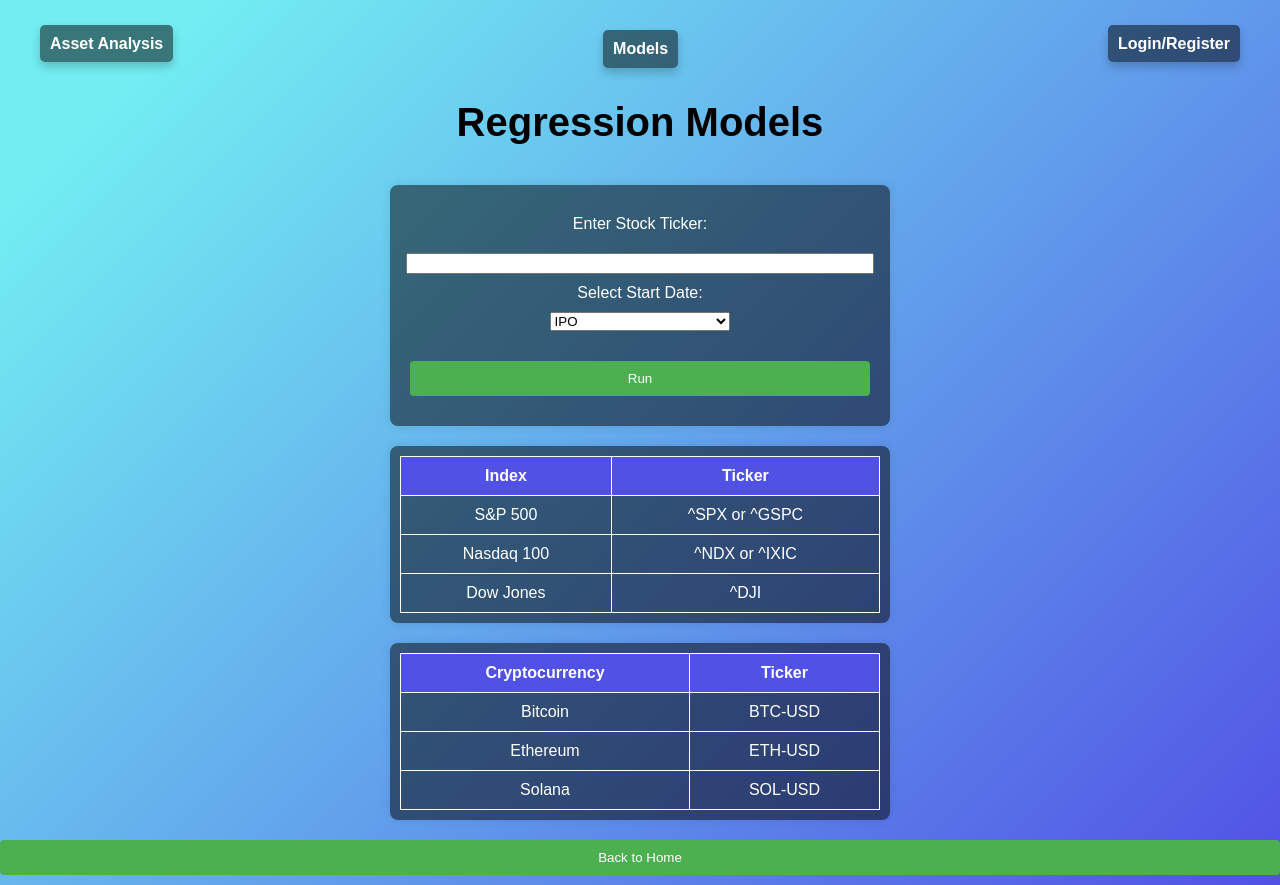
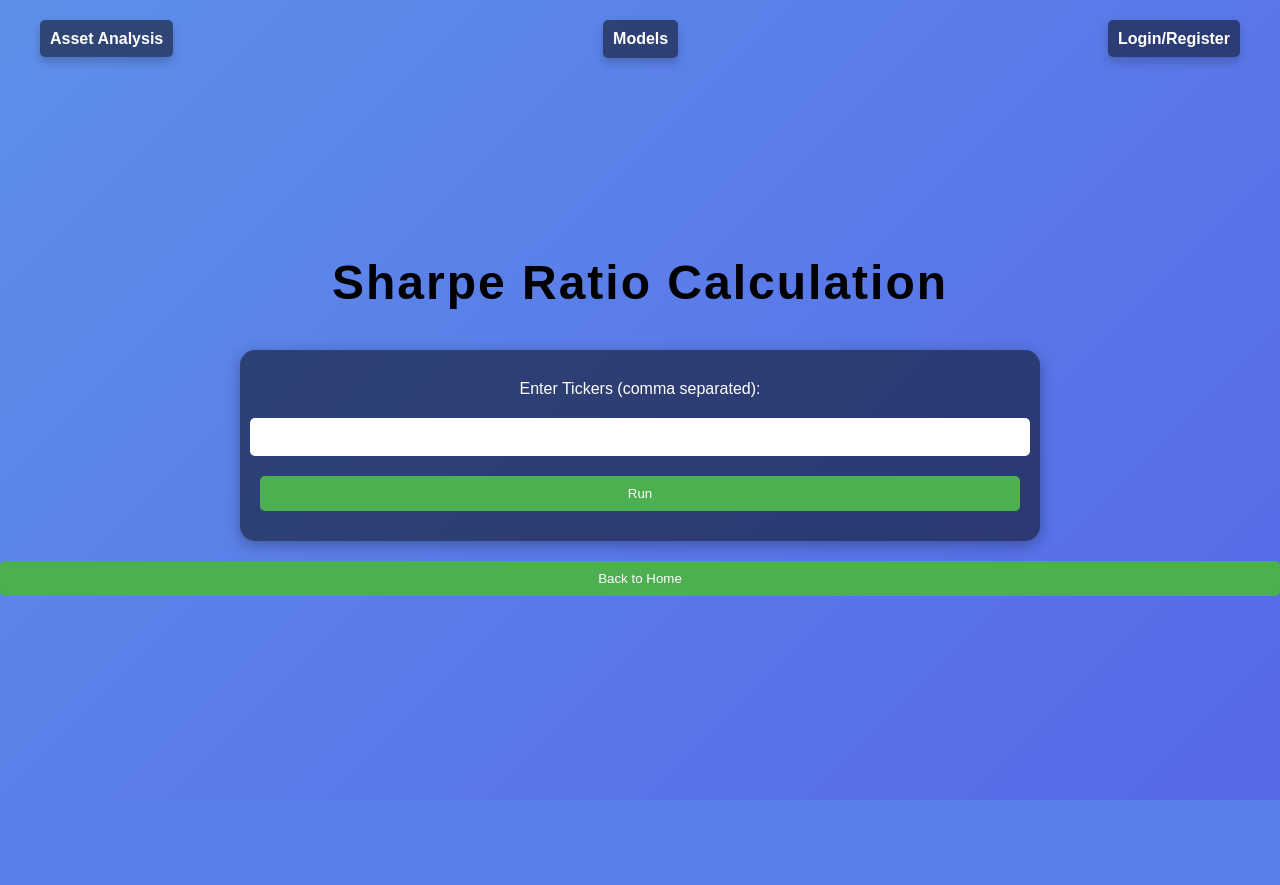
Before and after one commit to JTtryingtoCode/AssetAnalysis, a Flask app: template templates/portfolio_optimizer.html in a window 1280 px wide. After the commit the page ends 800 px from the top, so only its background shows below. Run offline with Flask 3, Linux system fonts and the light colour scheme; the template is opened without the code that fills it, so the values that code supplies are empty; some libraries are stand-ins or nearby versions.

Commit message:
Update portfolio_optimizer.html

```diff
--- a/templates/portfolio_optimizer.html
+++ b/templates/portfolio_optimizer.html
@@ -3,17 +3,13 @@
 <head>
     <meta charset="UTF-8">
     <meta name="viewport" content="width=device-width, initial-scale=1.0">
-    <title>Regression Models</title>
+    <title>Portfolio Optimizer</title>
     <link rel="stylesheet" href="/static/style.css">
+    <link rel="icon" href="/static/images/assetanalysis.ico" type="image/x-icon">
     <script src="https://cdn.plot.ly/plotly-latest.min.js"></script>
     <style>
-        .container {
-            width: 100%;
-            max-width: 1200px;
-            margin: 0 auto;
-            padding: 10px;
-            box-sizing: border-box;
-        }
+        @import url('https://fonts.googleapis.com/css2?family=Roboto:wght@400;700&display=swap');
+
         body {
             display: flex;
             flex-direction: column;
@@ -21,86 +17,142 @@
             justify-content: center;
             min-height: 100vh;
             margin: 0;
-            font-family: Arial, sans-serif;
-            background: linear-gradient(135deg, #72EDF2 10%, #5151E5 100%);
+            font-family: 'Roboto', Arial, sans-serif;
+            background: linear-gradient(135deg, #72EDF2, #5151E5);
+            background-size: 400% 400%;
+            animation: gradientBG 15s ease infinite;
             color: white;
             text-align: center;
-            padding: 10px;
+            padding: 20px;
             box-sizing: border-box;
         }
+
         h1 {
-            margin-top: 100px; /* Adjust this to accommodate the fixed header */
+            margin-top: 60px;
             margin-bottom: 40px;
-            font-size: 2.5em;
+            font-size: 3em;
+            letter-spacing: 2px;
             color: black;
         }
+
         form {
             display: flex;
             flex-direction: column;
             align-items: center;
             background-color: rgba(0, 0, 0, 0.5);
             padding: 20px;
-            border-radius: 8px;
-            box-shadow: 0 0 10px rgba(0, 0, 0, 0.1);
+            border-radius: 15px;
+            box-shadow: 0 4px 15px rgba(0, 0, 0, 0.3);
             width: 100%;
-            max-width: 500px;
+            max-width: 800px;
             box-sizing: border-box;
         }
-        label, select, input, button {
+
+        label, input, button {
             margin: 10px 0;
             width: 100%;
         }
-        #result {
-            margin-top: 20px;
-            width: 100%;
-            max-width: 1600px;
-            justify-content: center;
-            align-items: center;
-            display: none;
+
+        input {
+            padding: 10px;
+            border: none;
+            border-radius: 5px;
+            font-size: 1em;
+            background-color: white;
+            color: black;
         }
-        pre {
-            text-align: left;
-            white-space: pre-wrap;
-        }
+
         button {
             padding: 10px;
             background-color: #4CAF50;
             color: white;
             border: none;
-            border-radius: 4px;
+            border-radius: 5px;
             cursor: pointer;
+            transition: background-color 0.3s, transform 0.3s;
+        }
+
+        button:hover {
+            background-color: #45a049;
+            transform: scale(1.05);
+        }
+
+        #result {
+            margin-top: 20px;
+            text-align: center;
+            display: none;
+            width: 100%;
+            max-width: 1000px;
+            box-sizing: border-box;
+        }
+
+        #sharpeRatioGraph {
+            width: 100%;
+            height: 600px;
+        }
+
+        pre {
+            text-align: left;
+            white-space: pre-wrap;
+            padding: 10px;
+            background-color: rgba(0, 0, 0, 0.5);
+            border-radius: 5px;
+            color: white;
             margin-top: 20px;
         }
-        button:hover {
-            background-color: #45a049;
-        }
-        .ticker-table {
+
+        #loading {
+            display: none;
             margin-top: 20px;
-            background-color: rgba(0, 0, 0, 0.5);
-            padding: 10px;
-            border-radius: 8px;
-            box-shadow: 0 0 10px rgba(0, 0, 0, 0.1);
-            width: 100%;
-            max-width: 500px;
-            box-sizing: border-box;
-        }
-        .ticker-table table {
-            width: 100%;
-            border-collapse: collapse;
-            color: white;
-        }
-        .ticker-table th, .ticker-table td {
-            padding: 10px;
-            border: 1px solid white;
             text-align: center;
         }
-        .ticker-table th {
-            background-color: #5151E5;
+
+        #backButton {
+            margin-top: 20px;
+            padding: 10px 20px;
+            background-color: #4CAF50;
+            color: white;
+            border: none;
+            border-radius: 5px;
+            cursor: pointer;
+            transition: background-color 0.3s, transform 0.3s;
         }
+
+        #backButton:hover {
+            background-color: #45a049;
+            transform: scale(1.05);
+        }
+
+        @keyframes fadeIn {
+            from {
+                opacity: 0;
+            }
+            to {
+                opacity: 1;
+            }
+        }
+
+        @keyframes slideIn {
+            from {
+                transform: translateY(50px);
+                opacity: 0;
+            }
+            to {
+                transform: translateY(0);
+                opacity: 1;
+            }
+        }
+
+        @keyframes gradientBG {
+            0% { background-position: 0% 50%; }
+            50% { background-position: 100% 50%; }
+            100% { background-position: 0% 50%; }
+        }
+
+        /* Responsive Design */
         @media (max-width: 600px) {
             h1 {
                 font-size: 2em;
-                margin-top: 70px; /* Adjust this to accommodate the fixed header */
             }
             form {
                 width: 100%;
@@ -110,112 +162,69 @@
             button {
                 padding: 8px;
             }
+            #sharpeRatioGraph {
+                height: 400px;
+            }
         }
     </style>
 </head>
 <body>
     {% include 'header.html' %}
-    <h1>Regression Models</h1>
-    <form id="regressionForm">
-        <label for="stock">Enter Stock Ticker:</label>
-        <input type="text" id="stock" name="stock">
-
-        <div id="start_date_container">
-            <label for="start_date">Select Start Date:</label>
-            <select id="start_date" name="start_date">
-                <option value="ipo">IPO</option>
-                <option value="2007-01-01">GFC</option>
-            </select>
-        </div>
-
+    <h1>Sharpe Ratio Calculation</h1>
+    <form id="sharpeRatioForm">
+        <label for="tickers">Enter Tickers (comma separated):</label>
+        <input type="text" id="tickers" name="tickers" value="">
         <button type="submit">Run</button>
     </form>
-    <div class="ticker-table">
-        <table>
-            <thead>
-                <tr>
-                    <th>Index</th>
-                    <th>Ticker</th>
-                </tr>
-            </thead>
-            <tbody>
-                <tr>
-                    <td>S&P 500</td>
-                    <td>^SPX or ^GSPC</td>
-                </tr>
-                <tr>
-                    <td>Nasdaq 100</td>
-                    <td>^NDX or ^IXIC</td>
-                </tr>
-                <tr>
-                    <td>Dow Jones</td>
-                    <td>^DJI</td>
-                </tr>
-            </tbody>
-        </table>
+    <div id="result">
+        <div id="sharpeRatioGraph"></div>
+        <pre id="sharpeRatioText"></pre>
     </div>
-    <div class="ticker-table">
-        <table>
-            <thead>
-                <tr>
-                    <th>Cryptocurrency</th>
-                    <th>Ticker</th>
-                </tr>
-            </thead>
-            <tbody>
-                <tr>
-                    <td>Bitcoin</td>
-                    <td>BTC-USD</td>
-                </tr>
-                <tr>
-                    <td>Ethereum</td>
-                    <td>ETH-USD</td>
-                </tr>
-                <tr>
-                    <td>Solana</td>
-                    <td>SOL-USD</td>
-                </tr>
-            </tbody>
-        </table>
+    <div id="loading">
+        <div style="width:300px;height:300px;margin:0 auto;">
+            <iframe src="https://giphy.com/embed/RgzryV9nRCMHPVVXPV" width="100%" height="100%" style="border:none" frameBorder="0" class="giphy-embed" allowFullScreen></iframe>
+        </div>
+        <p>Generating portfolio, please wait...</p>
     </div>
-    <div id="result"></div>
-    <button onclick="window.location.href='/'">Back to Home</button>
+    <button id="backButton" onclick="window.location.href='/'">Back to Home</button>
     <script>
-        document.getElementById('regressionForm').addEventListener('submit', function(e) {
+        document.getElementById('sharpeRatioForm').addEventListener('submit', function(e) {
             e.preventDefault();
-            const stock = document.getElementById('stock').value.toUpperCase();
-            const start_date = document.getElementById('start_date').value;
+            const tickers = document.getElementById('tickers').value.split(',').map(ticker => ticker.trim().toUpperCase());
+            const graphDiv = document.getElementById('sharpeRatioGraph');
+            const text = document.getElementById('sharpeRatioText');
+            const result = document.getElementById('result');
+            const loading = document.getElementById('loading');
 
-            const data = {
-                stock: stock,
-                start_date: start_date
-            };
+            loading.style.display = 'block';
+            result.style.display = 'none';
+            graphDiv.style.display = 'none';
+            text.textContent = '';
 
-            fetch('/run_regression', {
+            fetch('/run_sharpe_ratio', {
                 method: 'POST',
                 headers: {
                     'Content-Type': 'application/json'
                 },
-                body: JSON.stringify(data)
+                body: JSON.stringify({ tickers: tickers })
             })
             .then(response => response.json())
             .then(data => {
+                loading.style.display = 'none';
                 const graph = JSON.parse(data.graph);
-                const resultDiv = document.getElementById('result');
-                const regressionPlotDiv = document.createElement('div');
-                regressionPlotDiv.id = 'regressionPlot';
-                regressionPlotDiv.style.width = '100%';
-                regressionPlotDiv.style.height = '800px';
-                resultDiv.innerHTML = '';  // Clear previous plot if any
-                resultDiv.appendChild(regressionPlotDiv);
-                Plotly.newPlot('regressionPlot', graph.data, graph.layout, {responsive: true});
+                Plotly.newPlot('sharpeRatioGraph', graph.data, graph.layout, {responsive: true});
+                graphDiv.style.display = 'block';
+                Plotly.relayout('sharpeRatioGraph', {
+                    'xaxis.autorange': true,
+                    'yaxis.autorange': true
+                });
+                text.textContent = data.text;
+                result.style.display = 'block';
 
-                result.style.display = 'block'; // Show the result div when data is ready
-
-                // Force a resize to fill the entire space
                 window.dispatchEvent(new Event('resize'));
             })
             .catch(error => {
+                loading.style.display = 'none';
                 console.error('Error:', error);
             });
         });
```
